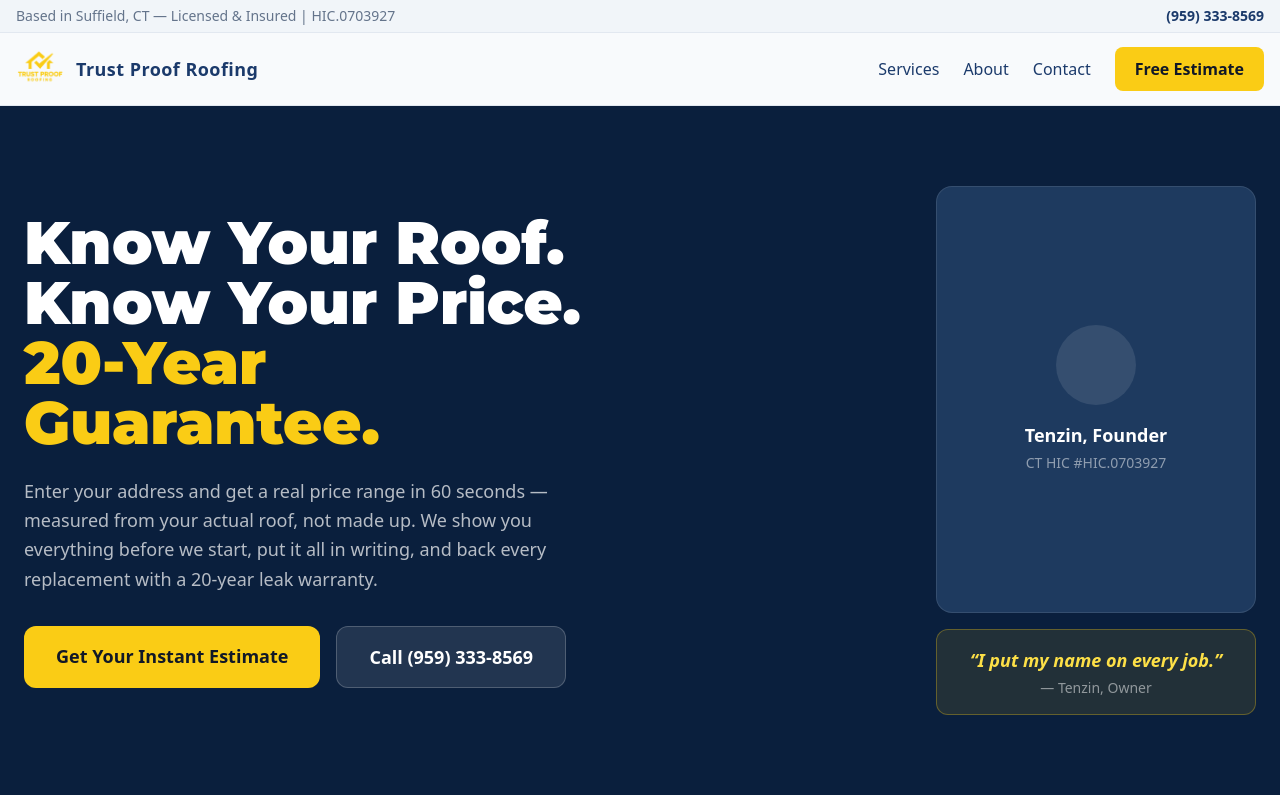
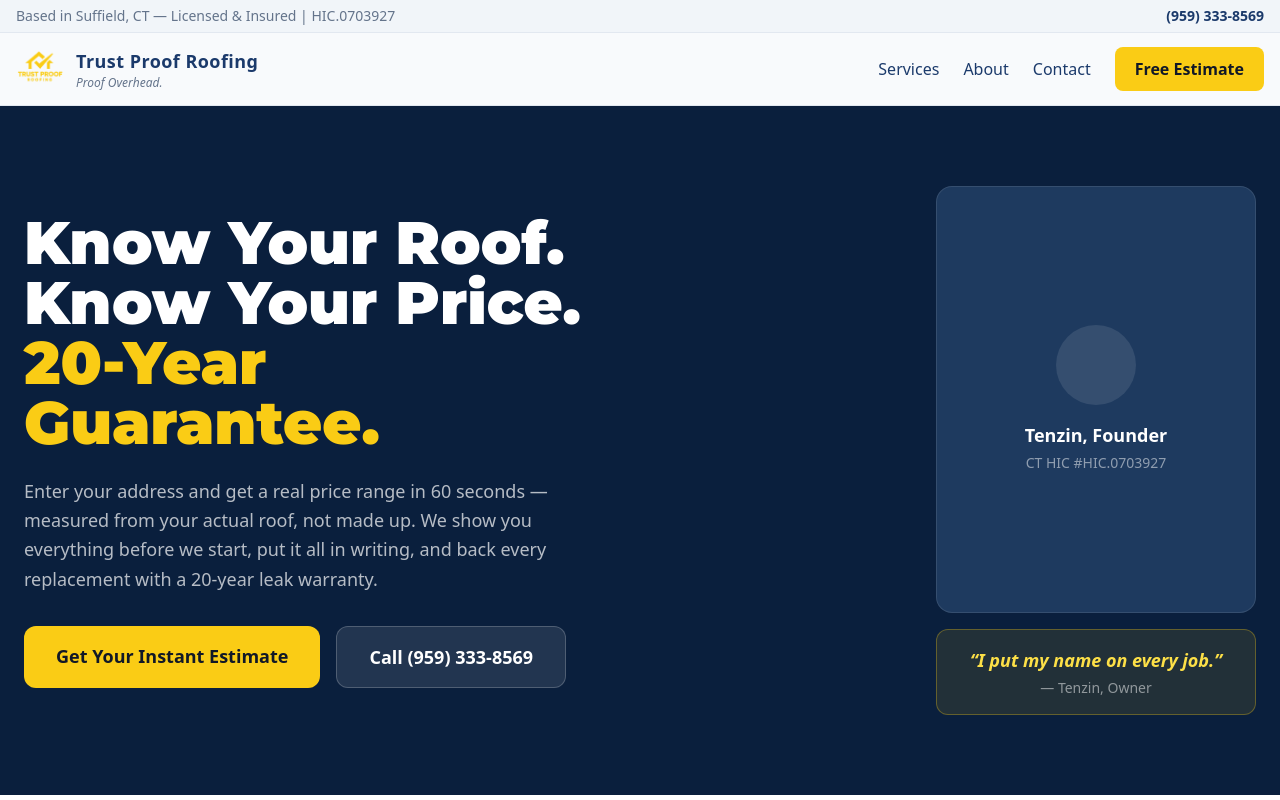
Before and after one commit to solarprolab/trust-proof-roofing, a Next.js app: page / in a window 1280 px wide. Shown: the top 800 px of the page. Built offline with nearby package versions, Linux system fonts and the light colour scheme.

Commit message:
fix: verify Proof Overhead tagline in footer logo lockup

```diff
--- a/src/components/Footer.tsx
+++ b/src/components/Footer.tsx
@@ -21,7 +21,7 @@ export default function Footer() {
               />
               <span className="text-white font-bold text-lg font-heading">{SITE.name}</span>
             </div>
-            <p className="text-sm text-gray-400 mb-4">{SITE.tagline}</p>
+            <p className="text-sm text-gray-400 italic font-light mb-4">{SITE.tagline}</p>
             <address className="not-italic text-sm space-y-1 text-gray-400">
               {SITE.address.street && <div>{SITE.address.street}</div>}
               <div>{SITE.address.city}, {SITE.address.state} {SITE.address.zip}</div>
--- a/src/components/Header.tsx
+++ b/src/components/Header.tsx
@@ -30,7 +30,10 @@ export default function Header() {
             height={38}
             style={{objectFit: 'contain'}}
           />
-          <div className="text-[#1B3A6B] font-black text-lg tracking-wide font-heading">{SITE.name}</div>
+          <div className="flex flex-col leading-tight">
+            <div className="text-[#1B3A6B] font-black text-lg tracking-wide font-heading">{SITE.name}</div>
+            <div className="text-[#64748B] text-xs italic font-light">{SITE.tagline}</div>
+          </div>
         </Link>
 
         {/* Desktop nav links */}
```
